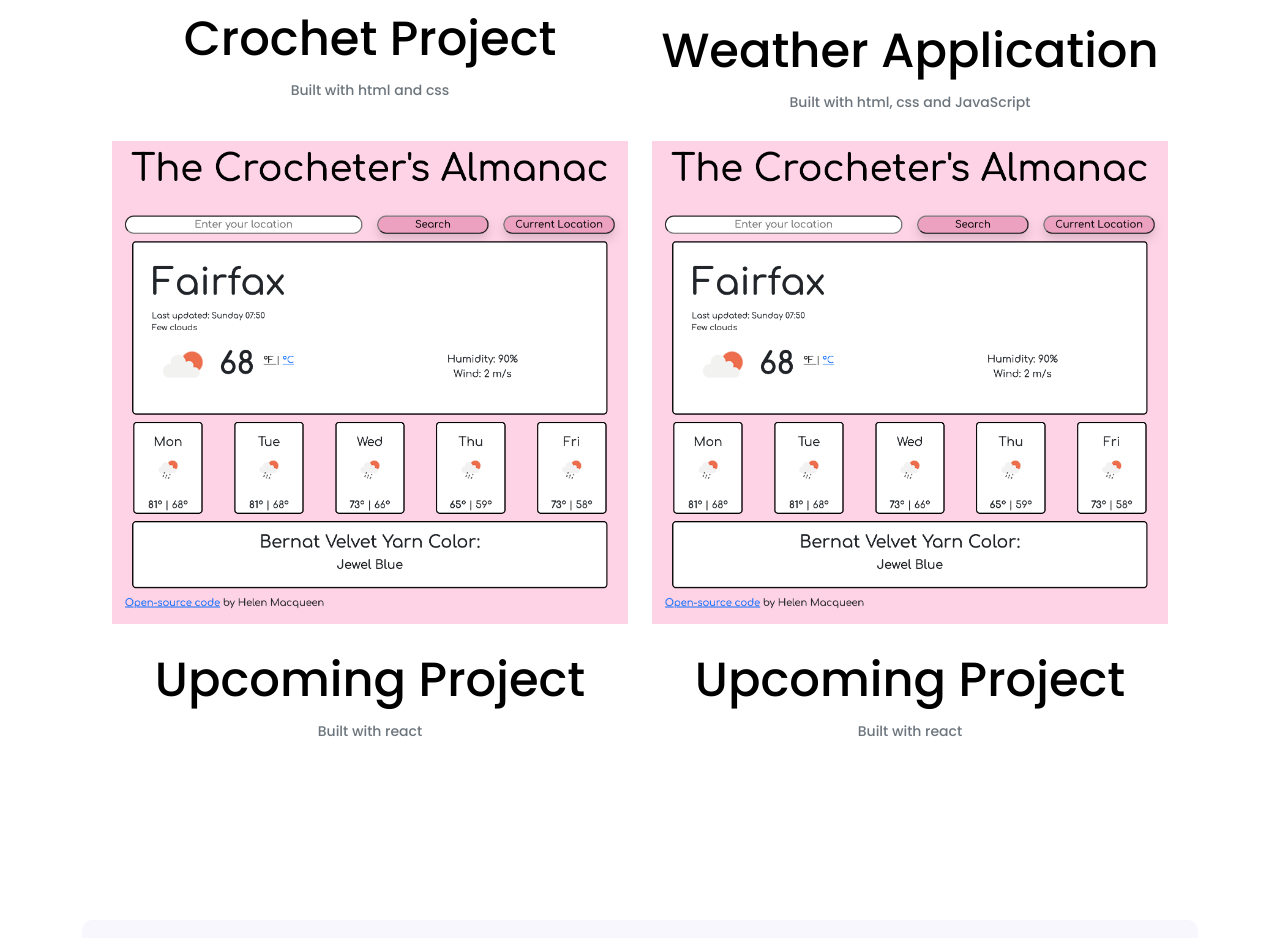
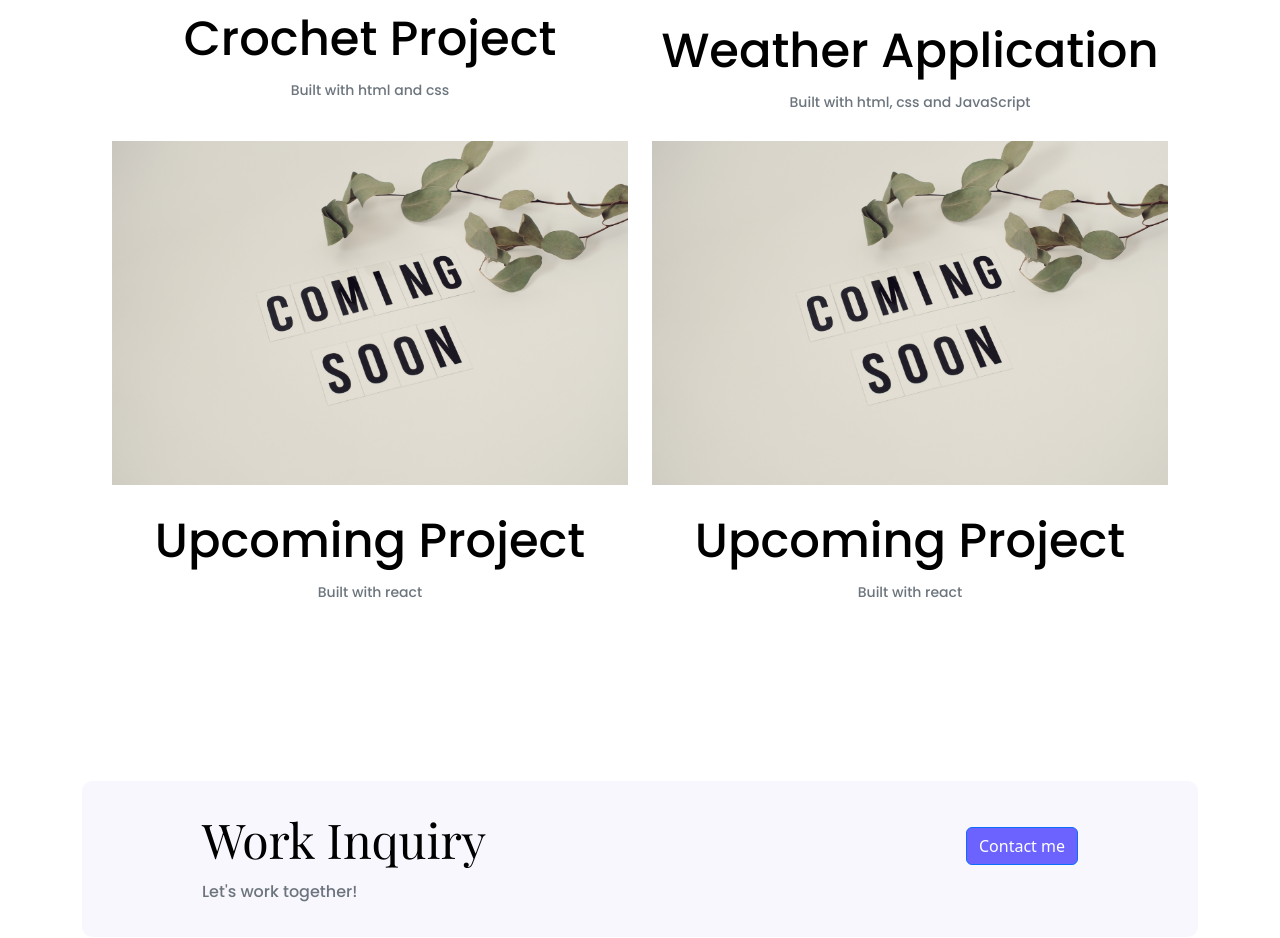
Before and after one commit to hmacqueen19/Helen-Macqueen-Portfolio, a plain HTML site: page work.html in a window 1280 px wide. Shown: the part 938-1876 px from the top of the page. Drawn offline with nearby package versions, Linux system fonts and the light colour scheme.

Commit message:
Added image for coming soon projects

```diff
--- a/work.html
+++ b/work.html
@@ -92,18 +92,18 @@
           </div>
           <div class="col-md-6 mb-4">
             <img
-              src="images/weather-application.png"
+              src="images/coming-soon.jpg"
               class="img-fluid"
-              alt="Weather application screenshot"
+              alt="coming soon"
             />
             <h3 class="text-center">Upcoming Project</h3>
             <p class="text-center text-muted">Built with react</p>
           </div>
           <div class="col-md-6 mb-4">
             <img
-              src="images/weather-application.png"
+              src="images/coming-soon.jpg"
               class="img-fluid"
-              alt="Weather application screenshot"
+              alt="coming soon"
             />
             <h3 class="text-center">Upcoming Project</h3>
             <p class="text-center text-muted">Built with react</p>
```
Also changed, not shown: index.html (+2 -2 lines), images/coming-soon.jpg (added), 1 other file.
